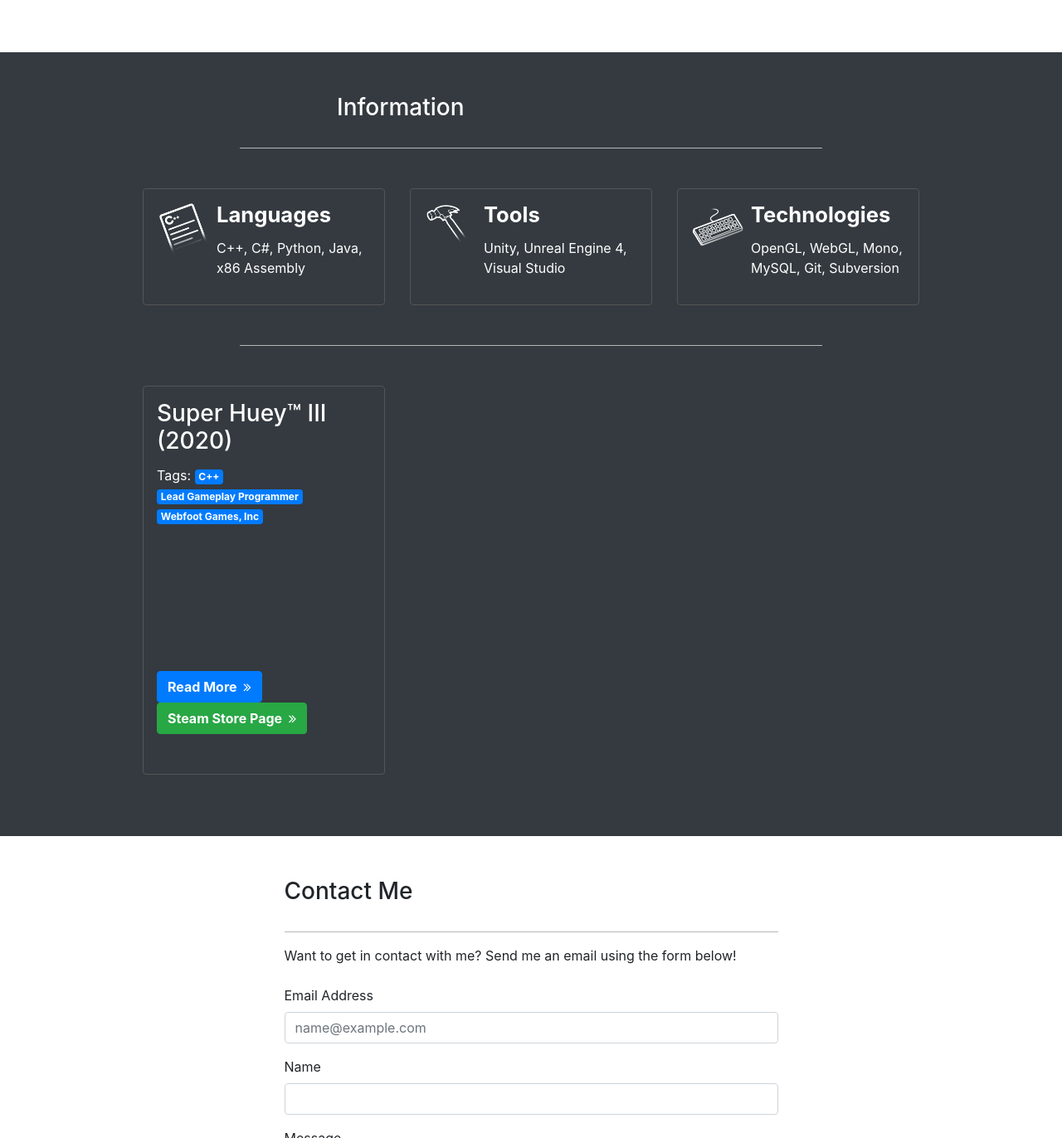
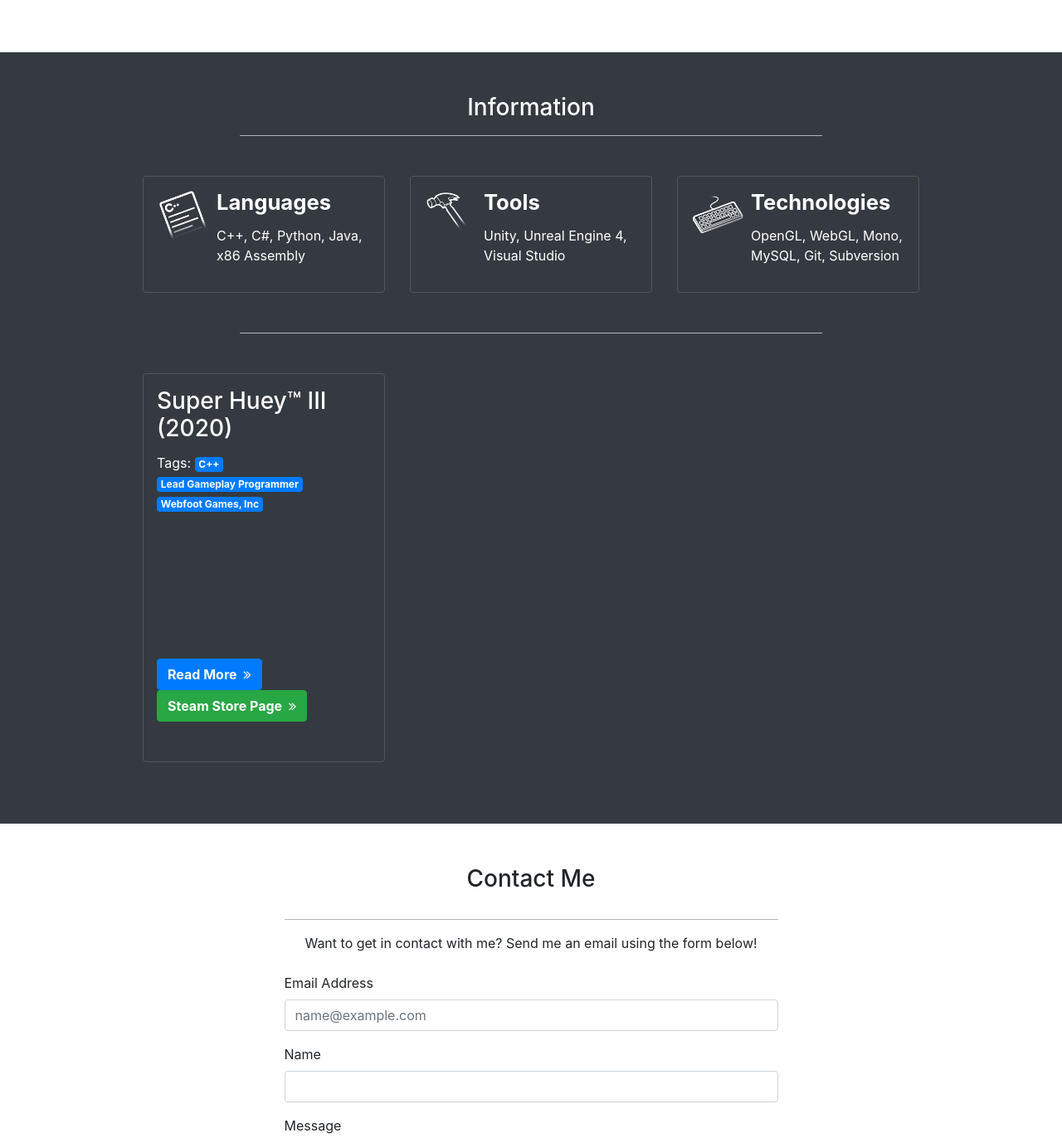
Before and after one commit to AlexanderSJ/AlexanderSJ.github.io, a plain HTML site: page index.html in a window 1280 px wide. Shown: the part 775-2147 px from the top of the page at 83% size. Drawn offline with nearby package versions, Linux system fonts and the light colour scheme; grey boxes are pictures that could not be loaded.

Commit message:
More adjustments.

```diff
--- a/index.html
+++ b/index.html
@@ -98,9 +98,9 @@
          <h2 class="section-header">About</h2>
          <div class="about_text">
             <p>Hello! I'm Alex Jonic, and I am a game developer.</p>
-            <p>I've had a fascination with video games ever since I was young,
-               <br/>with some of my earliest childhood memories consisting of
-               <br/>watching my dad play Tomb Raider and King's Quest.
+            <p>I've had a fascination with video games ever since I was young.
+               <br/>Some of my earliest childhood memories consist of watching
+               <br/>my dad play games like Tomb Raider and King's Quest.
                <br/>Since then, I've grown to see video games as art,
                <br/>and their development as a creative medium.
             </p>
@@ -118,7 +118,7 @@
 <section>
    <div class="container-fluid section px-3" style="background-color:#343a40; height:100%; color:#FFF;">
       <div class="w-75 justify-content-center"style="margin:auto">
-         <h3 class="section-header offset-xs-3 offset-sm-3 offst-md-3 offset-lg-3 offset-xl-3">Information</h3>
+         <h3 class="content-header w-100" style="text-align:center">Information</h3>
          <hr class="w-75"/>
          <div class="row mt-5 mb-5">
             <div class="col-xs-12 col-sm-12 col-md-12 col-lg-6 col-xl-4">
@@ -193,9 +193,9 @@
    <div class="container-fluid section mb-5" style="background-color:#FFF; height: 100%;">
       <div class="row justify-content-center mb-5">
          <div class="col-md-6">
-            <h3 class="section-header">Contact Me</h3>
+            <h3 class="section-header w-100" style="text-align:center">Contact Me</h3>
             <hr/>
-            <p class="pb-2">
+            <p class="pb-2 w-100" style="text-align:center">
                Want to get in contact with me? Send me an email using the form below!
             </p>
             <form action="https://getsimpleform.com/messages?form_api_token=200fe3f8766fa7be64daabf60168eca4" method="post">
```
